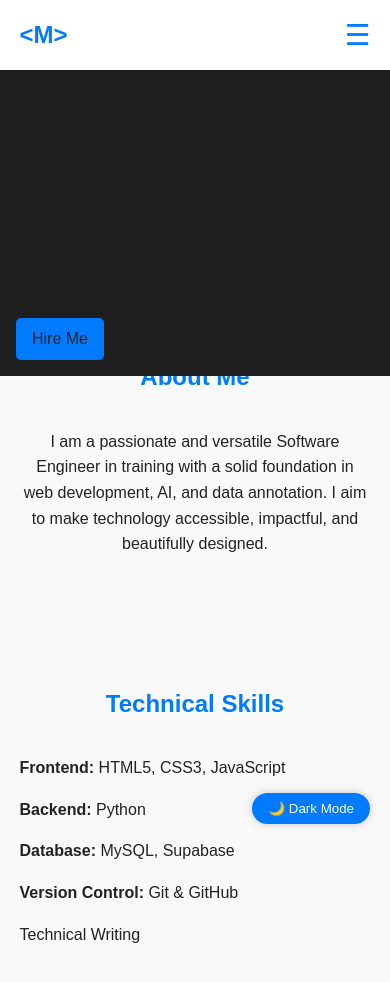
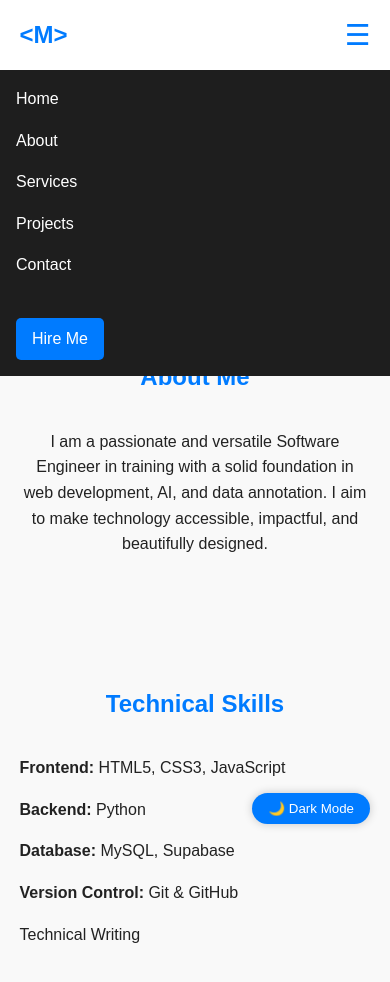
Before and after one commit to marksabuto/marksabuto, a plain HTML site: page index.html in a window 390 px wide. Both pictures are taken after a click on the button "Toggle navigation". Shown: the top 982 px of the page. Drawn offline with Linux system fonts and the light colour scheme.

Commit message:
Updated the light mode feature on mobile

```diff
--- a/style.css
+++ b/style.css
@@ -327,4 +327,15 @@
         text-align: center;
       }
 
+      @media (max-width: 768px) {
+        /* Fix: Make nav links visible inside hamburger dropdown on light mode */
+        .nav-links.active a {
+          color: #fff !important; /* force white text on dark dropdown background */
+        }
+
+        .nav-links.active .hire-btn {
+          color: #fff;
+        }
+      }
+
   }
```
